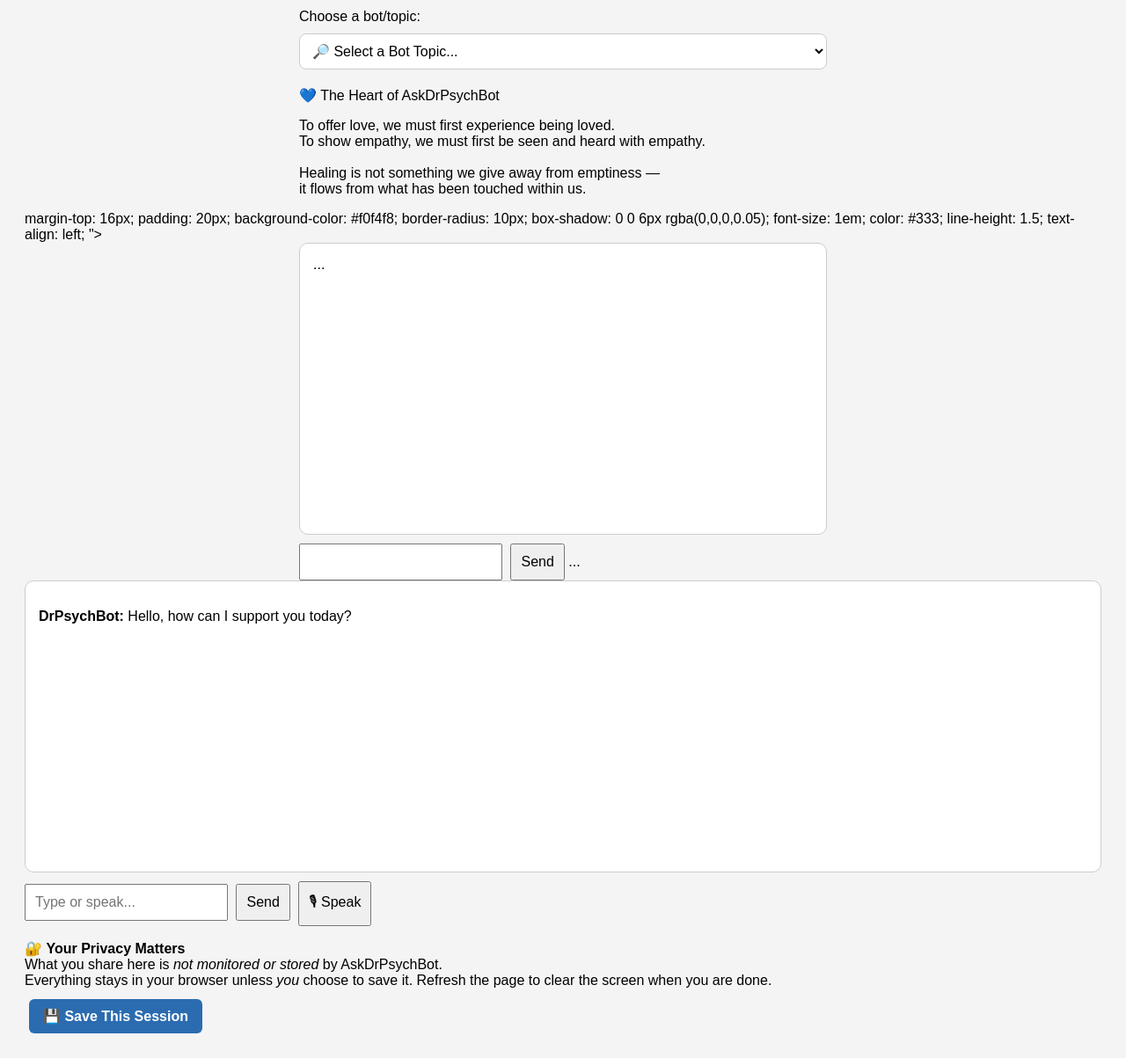
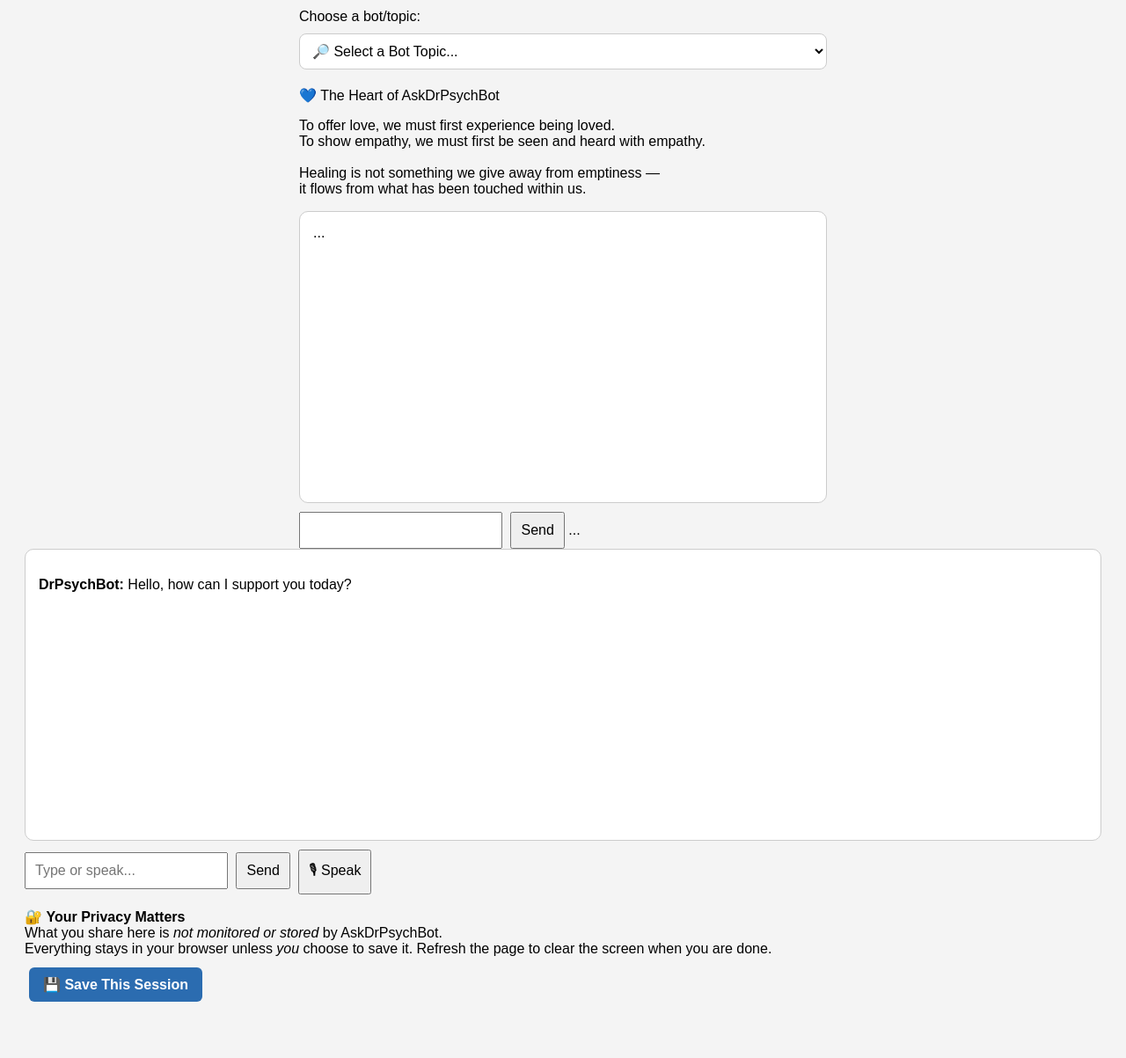
Before and after one commit to livingfree57/drpsychbot-hub, a Flask app: page / in a window 1280 px wide. Shown: the part 817-2020 px from the top of the page at 88% size. After the commit the page ends 1956 px from the top, so only its background shows below. Run offline with Flask 3, Linux system fonts and the light colour scheme.

Commit message:
Fix: Remove leftover broken style div above chatbox

```diff
--- a/templates/index.html
+++ b/templates/index.html
@@ -110,20 +110,6 @@
       </p>
     </div>
 
-        margin-top: 16px;
-        padding: 20px;
-        background-color: #f0f4f8;
-        border-radius: 10px;
-        box-shadow: 0 0 6px rgba(0,0,0,0.05);
-        font-size: 1em;
-        color: #333;
-        line-height: 1.5;
-        text-align: left;
-      ">
-        <!-- Privacy Banner inside -->
-      </div>
-
-    </div>
 
     <div id="chatbox-wrapper" style="max-width: 600px; margin: auto;">
       <div id="chat-box"> ... </div>
```
